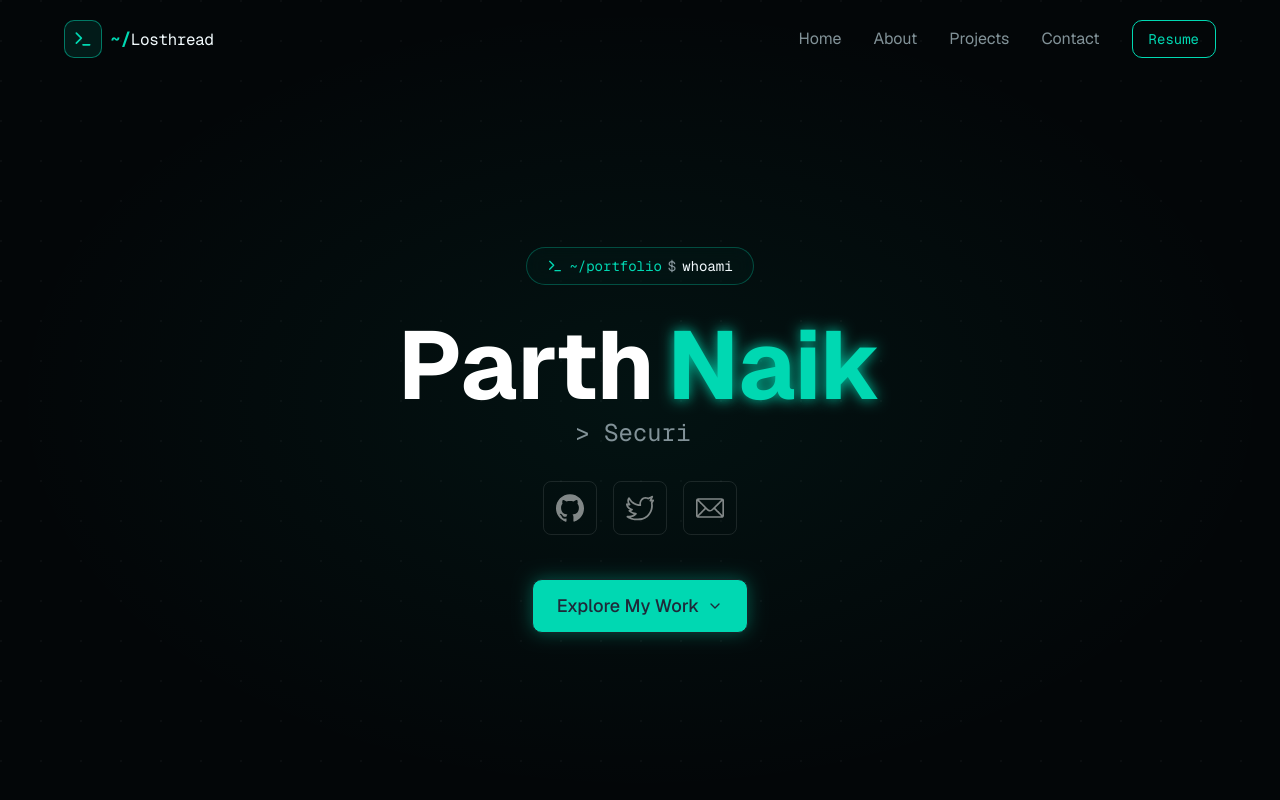
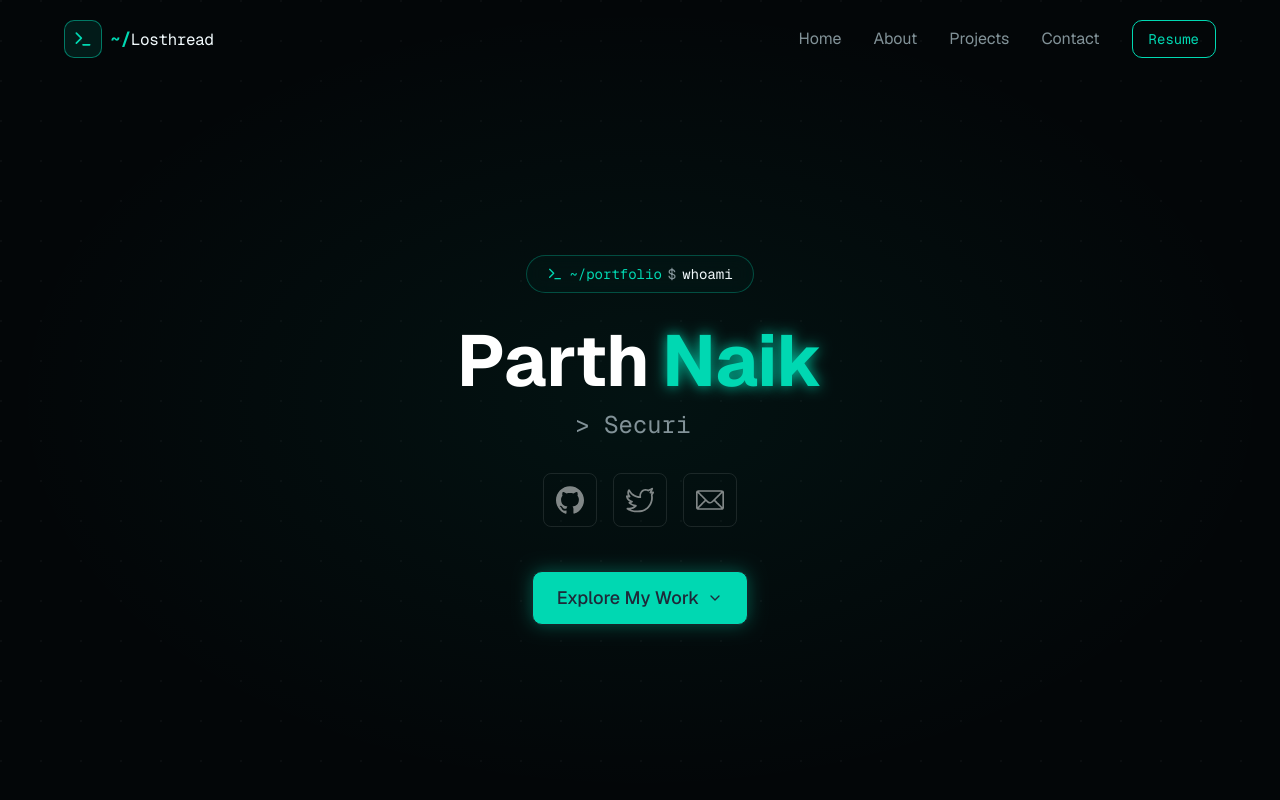
Before and after one commit to losthread/portfolio, a React (Vite) app: page / in a window 1280 px wide. Shown: the top 800 px of the page. Built offline with nearby package versions, Linux system fonts and the light colour scheme.

Commit message:
chore: adjust size

```diff
--- a/src/components/Hero.jsx
+++ b/src/components/Hero.jsx
@@ -27,7 +27,7 @@ export default function Hero() {
 
       {/* Name */}
       <div className='flex flex-col gap-1'>
-        <h1 className="font-sans font-bold text-6xl md:text-7xl lg:text-8xl flex gap-2 lg:gap-3">
+        <h1 className="font-sans font-bold text-6xl md:text-7xl lg:text-7xl flex gap-2 lg:gap-3 mb-2">
           <span className="text-white">
             Parth
           </span>
```
